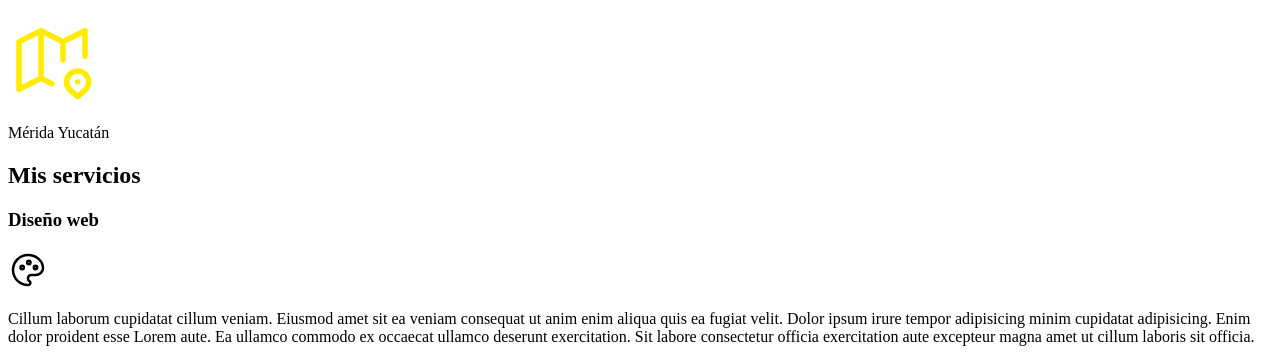
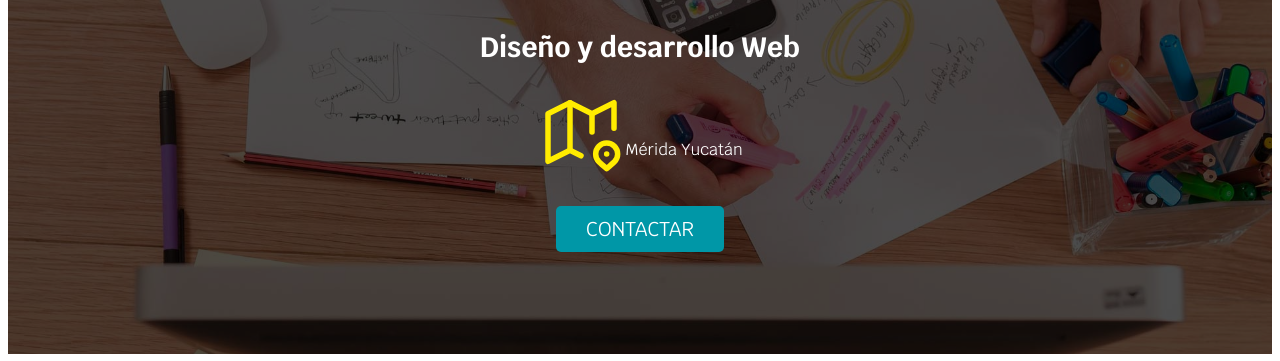
Before and after one commit to NuryColor21/Developer-Web-Site, a plain HTML site: page index.html in a window 1280 px wide. Shown: the part 242-603 px from the top of the page. Drawn offline with Linux system fonts and the light colour scheme.

Commit message:
Terminando botón

```diff
--- a/css/main.css
+++ b/css/main.css
@@ -8,22 +8,37 @@
 
 html{
     font-size: 62.5%;
-
+    box-sizing: border-box; /*Hack para el manejo de box model*/
 
 }
 
+/*Hack para el manejo de box model*/
+*, *::before,*::after{
+    box-sizing: inherit;
+}
+
+
 body{
     font-size: 16px;
-
+    font-family: Arial, Helvetica, sans-serif;
+    font-family: 'Krub', sans-serif;
+}
+h1{
+    font-size: 3.8rem;
 }
 
-.titulo{
+h2{
+    font-size: 2.8rem;
+}
+
+h3{
+    font-size: 1.8rem;
+}
+
+h1,h2,h3{
     text-align: center;
-    font-size: 3.8rem;
-    font-family: Arial, Helvetica, sans-serif;
-    font-family: 'Krub', sans-serif;
+}
 
-}
 
 .titulo span{
     font-size: 2rem;
@@ -48,8 +63,6 @@ body{
 
 .nav-bg{
     background-color: var(--secundario);
-    font-family: Arial, Helvetica, sans-serif;
-    font-family: 'Krub', sans-serif;
 }
 
 .navegacion-principal{
@@ -76,9 +89,56 @@ body{
 
 }
 
+.hero{
+    background-image: url(../img/MicrosoftTeams-image.png); /*../ es para regresar una carpeta afuera y buscar la imagen*/
+    background-repeat: no-repeat; /* Para hacer que la imagen no se repita cuando no coincide con el tamaño del navegador*/
+    background-size: cover; /* Para que la imagen tome el tamaño disponible*/
+    height: 450px;
+    position: relative; /* El padre debe ser relative*/
+}
+
+.contenido-hero{
+    position: absolute; /* El hijo debe ser absolute*/
+    background-color: rgba(0,0,0,.7); /* 70% de transparencia*/
+    width: 100%;
+    height: 100%;
+    /* Para alienar vertical y horizontal*/
+    display: flex;
+    flex-direction: column;
+    align-items: center;
+    justify-content: center;
+}
+.contenido-hero h2, .contenido-hero p{
+    color: var(--blanco);
+}
+
 @media (min-width: 768px) {
     .navegacion-principal{
         flex-direction: row; /*Para que se acomode como filas cuando se haga mas pequena la pantalla*/
 
     }
  }
+
+ .ubicacion{
+    display: flex;
+    align-items: flex-end;
+ }
+
+ .boton{
+    background-color: var(--secundario);
+    text-decoration: none;
+    padding: 1rem 3rem; /*El 3rem es para las esquinas redondeadas*/
+    border-radius: .5rem;
+    color: var(--blanco);
+    margin-top: 3rem;
+    font-size: 2rem;
+    text-transform: uppercase; /*Transformo las letras en mayusculas*/
+    text-align: center;
+    width: 90%;
+ }
+
+ @media (min-width: 780px) {
+    .boton{
+        width: auto;
+    }
+  }
--- a/index.html
+++ b/index.html
@@ -1,6 +1,6 @@
 <!DOCTYPE html>
 <html lang="es"> <!--Para cambiar el lenguaje-->
-    <head>
+    <head> <!--Inicia la cabeza--------------------------------------------------------------------------------->
         <meta charset="utf-8">
         <meta name="viewport" content="width=device-width, initial-scale=1">
         <title>Dev</title>
@@ -16,10 +16,11 @@
         <link rel="preload" href="css/main.css" as="style">
         <link rel="stylesheet" href="css/main.css">
 
-    </head>
+    </head> <!--Termina la cabeza------------------------------------------------------------------------------>
     <body>
         <header>
             <h1 class="titulo"> Nury Colorado <span>Developer</span> </h1>
+        </header>
             <div class="nav-bg">
                 <nav class="navegacion-principal contenedor">
                     <a href="#">Inicio</a>
@@ -28,8 +29,12 @@
                     <a href="#">Contacto</a>
                 </nav>
             </div>
-            <section>
-                <h2 class="titulo">Diseño y desarrollo Web</h2>
+
+            <section class="hero"><!-- HERO ---------------------------------------------------------------------------------------->
+                <div class="contenido-hero"> <!-- Contenido hero ---------------------------------------------------------------------------------------->
+                    <h2>Diseño y desarrollo Web</h2>
+                    <div class="ubicacion"> <!--DIV UBICACION------------------------------------------------------->
+
                         <svg xmlns="http://www.w3.org/2000/svg" class="icon icon-tabler icon-tabler-map-pin-2" width="88" height="88" viewBox="0 0 24 24" stroke-width="1.5" stroke="#ffec00" fill="none" stroke-linecap="round" stroke-linejoin="round">
                             <path stroke="none" d="M0 0h24v24H0z" fill="none"/>
                             <path d="M12 18.5l-3 -1.5l-6 3v-13l6 -3l6 3l6 -3v7" />
@@ -38,9 +43,13 @@
                             <path d="M21.121 20.121a3 3 0 1 0 -4.242 0c.418 .419 1.125 1.045 2.121 1.879c1.051 -.89 1.759 -1.516 2.121 -1.879z" />
                             <path d="M19 18v.01" />
                         </svg>
+
                         <p>Mérida Yucatán</p>
-            </section>
-        </header>
+                    </div> <!--TERMINA DIV UBICACION----------------------------------------------------------------->
+                        <a class="boton" href="#"> Contactar </a>
+                </div> <!-- TERMINA Contenido hero ---------------------------------------------------------------------------------------->
+            </section><!-- TERMINA HERO ---------------------------------------------------------------------------------------->
+
 
         <main>
             <h2> Mis servicios </h2>
```
Lines whose indentation alone changed are shown as unchanged.
